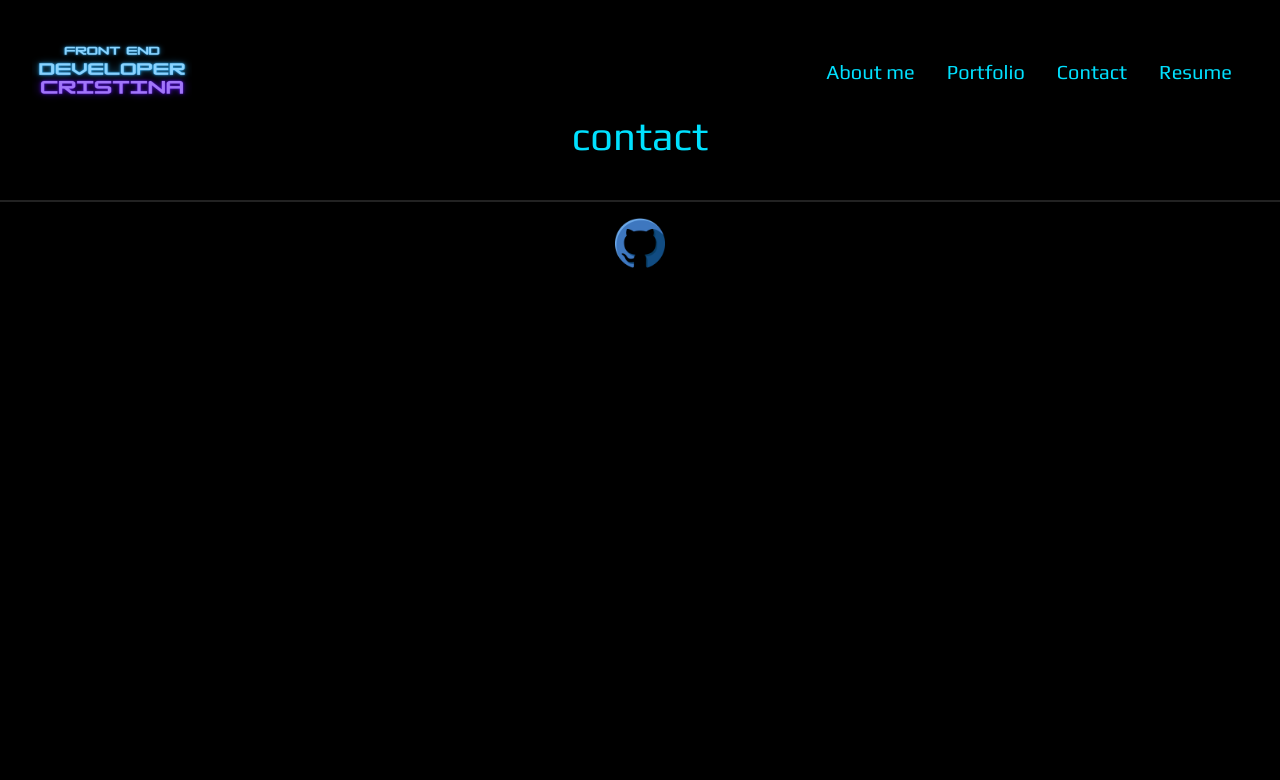
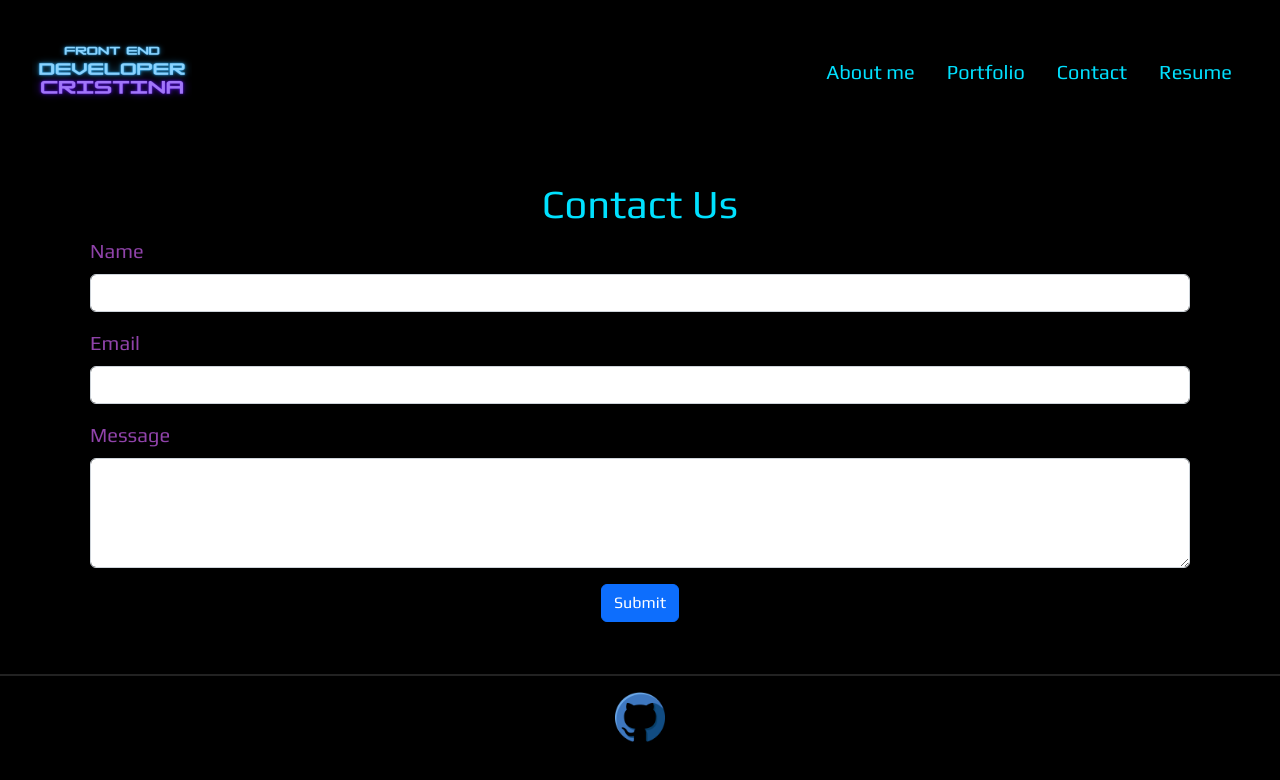
Before and after one commit to garmercy/React-Portfolio, a React (Vite) app: page /Contact in a window 1280 px wide. Shown: the top 780 px of the page. Built offline with nearby package versions, Linux system fonts and the light colour scheme.

Commit message:
contact page form

```diff
--- a/src/App.css
+++ b/src/App.css
@@ -161,6 +161,17 @@
   border-top: double rgb(34, 34, 34) 2px;
 }
 
+/* -----------CONTACT STYLE----------- */
+#contactForm{
+  color: #d864ffaa ;
+  font-size: 20px;
+  float: left;
+}
+#contactTitle{
+  color: rgb(0, 225, 255);
+  font-size: 30px;
+}
+
 /* ----------------PHONE MEDIA--------------- */
 @media only screen and (max-width: 700px) {
   /* NAVBAR PHONE STYLE */
--- a/src/pages/Contact.jsx
+++ b/src/pages/Contact.jsx
@@ -1,5 +1,30 @@
 export default function Contact() {
-    return (
-        <h1>contact</h1>
+  return (
+    <div className="container mt-5">
+    <h1>Contact Us</h1>
+    <form>
+      <div className="mb-3">
+        <label htmlFor="name" className="form-label" id="contactForm">
+          Name
+        </label>
+        <input type="text" className="form-control" id="name" />
+      </div>
+      <div className="mb-3">
+        <label htmlFor="email" className="form-label" id="contactForm">
+          Email
+        </label>
+        <input type="email" className="form-control" id="email" />
+      </div>
+      <div className="mb-3">
+        <label htmlFor="message" className="form-label" id="contactForm">
+          Message
+        </label>
+        <textarea className="form-control" id="message" rows="4"></textarea>
+      </div>
+      <button type="submit" className="btn btn-primary">
+        Submit
+      </button>
+    </form>
+    </div>
   );
 }
```
